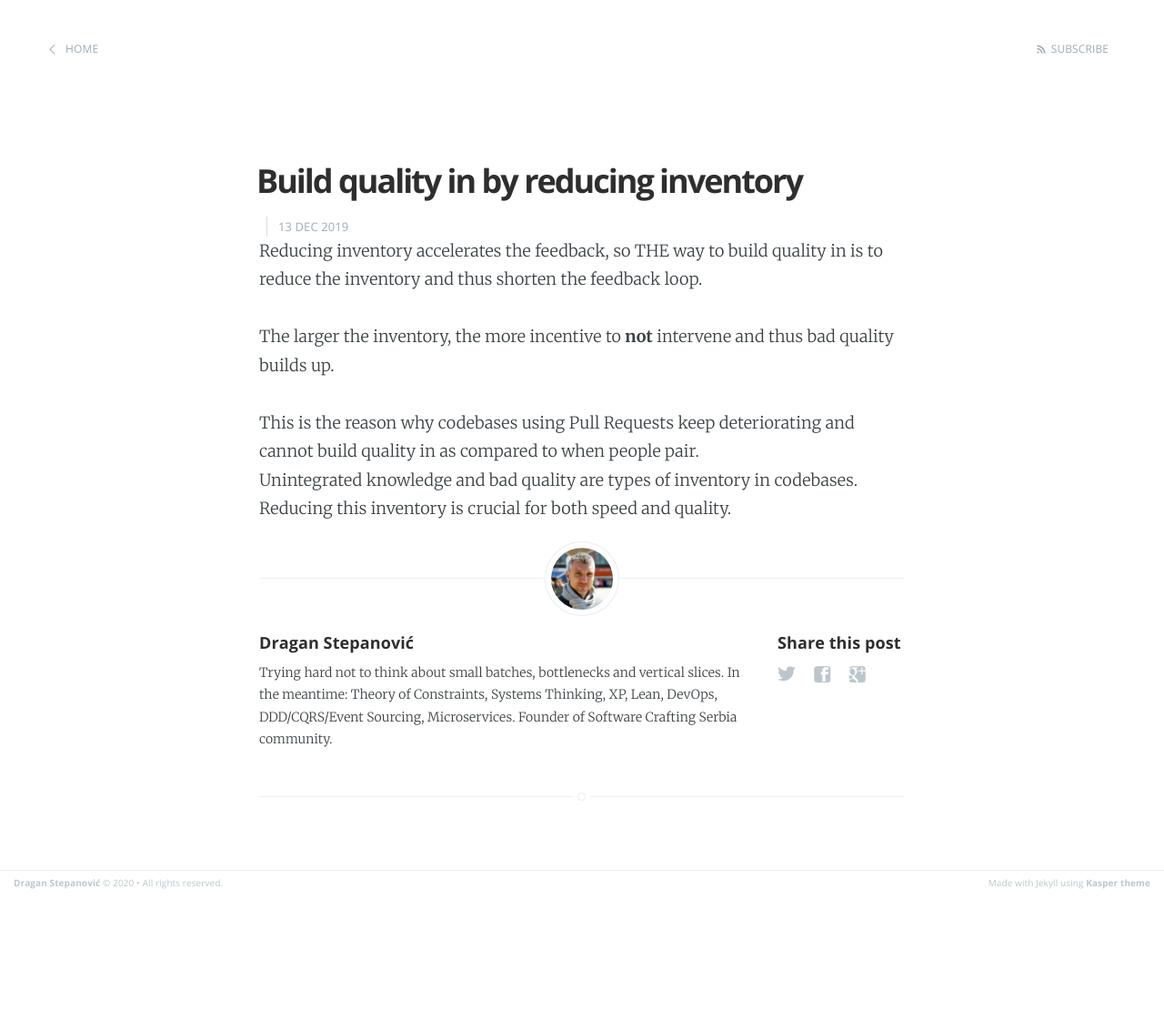
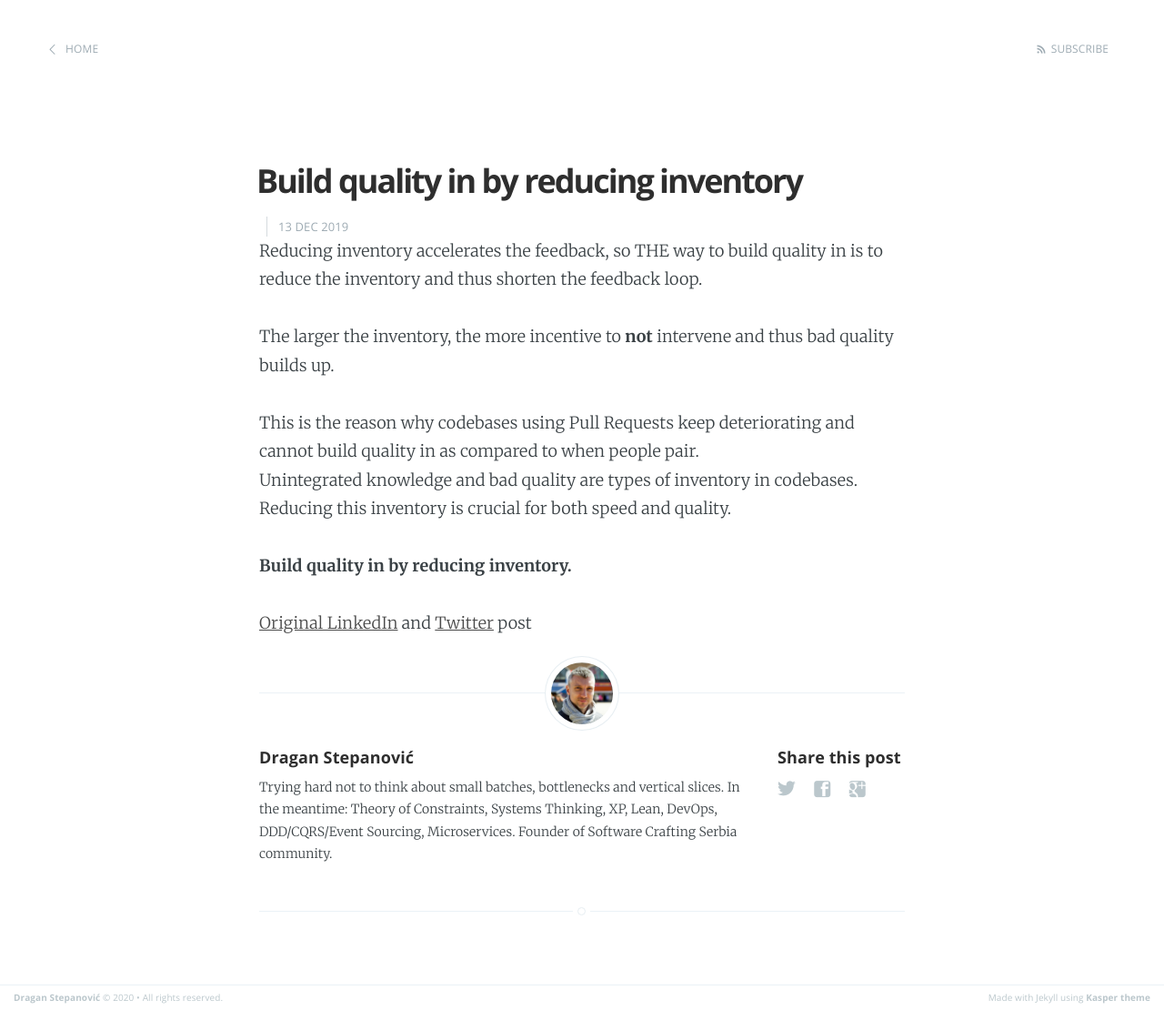
Before and after one commit to dragan-stepanovic/dragan-stepanovic.github.io, a Jekyll site: the page built from _posts/2019-12-13-low-inventory-building-quality-in.md, in a window 1280 px wide. Shown: the whole page at 91% size. Built offline with Jekyll 4.4.1, drawn with Linux system fonts in a browser that asks for light colours; before the commit the page ends 984 px from its top, so only the background shows below that.

Commit message:
post updated

```diff
--- a/_posts/2019-12-13-low-inventory-building-quality-in.md
+++ b/_posts/2019-12-13-low-inventory-building-quality-in.md
@@ -10,3 +10,7 @@ The larger the inventory, the more incentive to __not__ intervene and thus bad q
 This is the reason why codebases using Pull Requests keep deteriorating and cannot build quality in as compared to when people pair.
 Unintegrated knowledge and bad quality are types of inventory in codebases.
 Reducing this inventory is crucial for both speed and quality.
+
+__Build quality in by reducing inventory.__
+
+[Original LinkedIn](https://www.linkedin.com/feed/update/urn:li:activity:6621508222773706752/) and [Twitter](https://twitter.com/d_stepanovic/status/1205445511597187073) post
```
